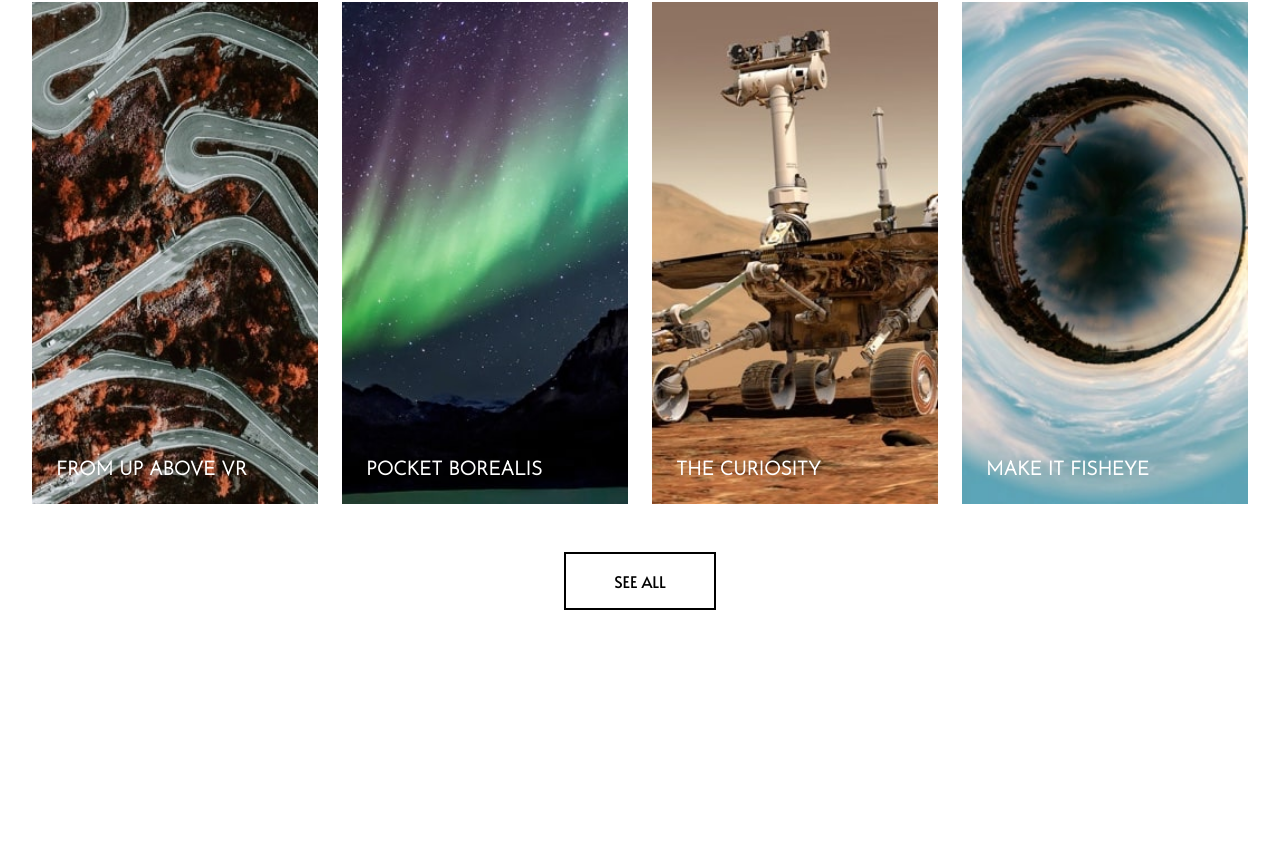
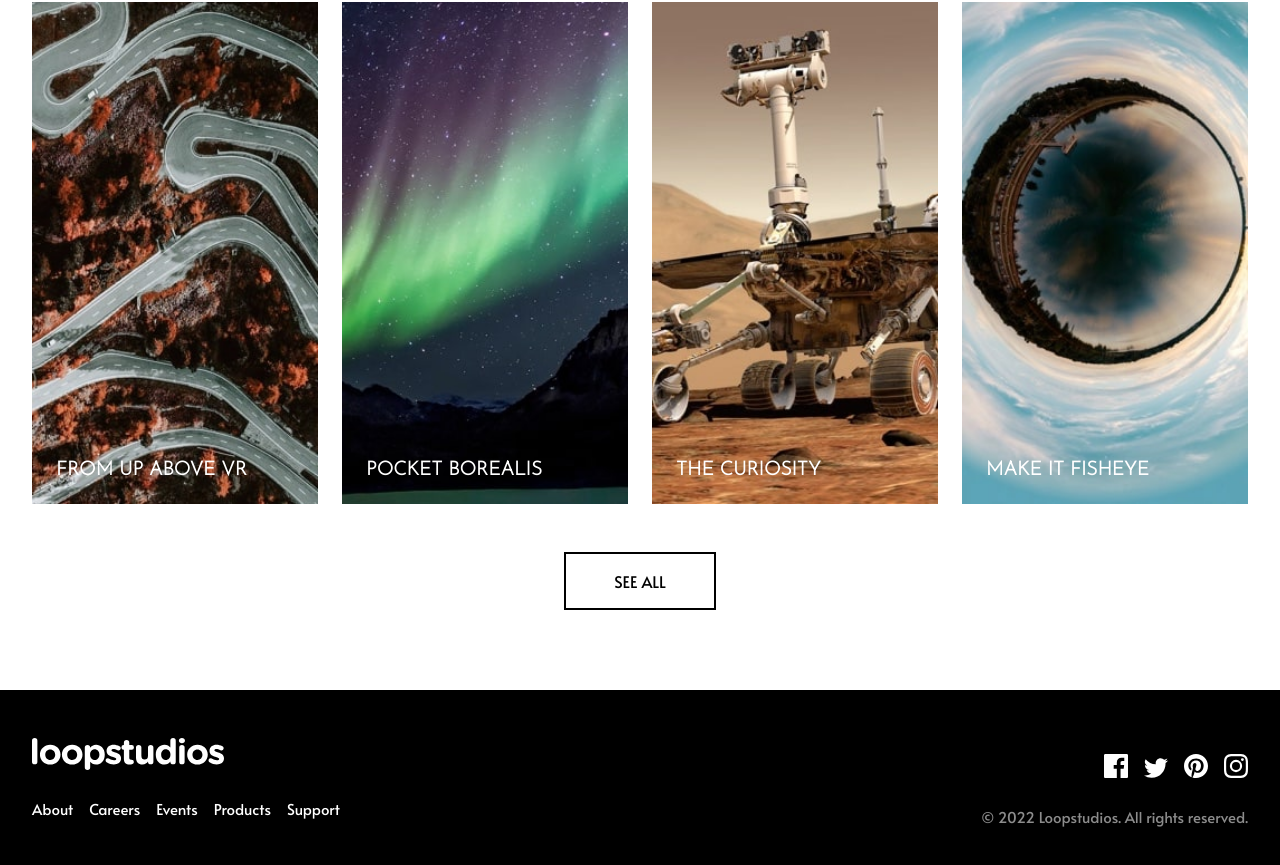
Before and after one commit to dselasea/loopstudios, a React (Create React App) app: page / in a window 1280 px wide. Shown: the part 2168-3033 px from the top of the page. Before the commit the page ends 2858 px from the top, so only its background shows below. Built offline with nearby package versions, Linux system fonts and the light colour scheme.

Commit message:
Style the footer component and added footer styles

```diff
--- a/src/App.js
+++ b/src/App.js
@@ -1,4 +1,5 @@
 import Creation from "./images/components/Creation/Creation";
+import Footer from "./images/components/Footer/Footer";
 import Gallery from "./images/components/Gallery/Gallery";
 import { Header } from "./images/components/Header/Header";
 import Leader from "./images/components/Leader/Leader";
@@ -10,6 +11,7 @@ function App() {
       <Leader />
       <Creation />
       <Gallery />
+      <Footer />
     </div>
   );
 }
--- /dev/null
+++ b/src/images/components/Footer/Footer.js
@@ -0,0 +1,37 @@
+import React from 'react'
+import styles from './Footer.module.css'
+import Logo from '../../../images/logo.svg'
+import Facebook from '../../../images/icon-facebook.svg'
+import Twitter from '../../../images/icon-twitter.svg'
+import Pinterest from '../../../images/icon-pinterest.svg'
+import Instagram from '../../../images/icon-instagram.svg'
+
+const Footer = () => {
+  return (
+    <div className={styles.footer}>
+        <div className={styles.container}>
+        <div className={styles.logo_links}>
+            <img src={Logo} alt="Loop Studios Footer Logo" />
+            <ul className={styles.menu}>
+                <li><a href="/">About</a></li>
+                <li><a href="/">Careers</a></li>
+                <li><a href="/">Events</a></li>
+                <li><a href="/">Products</a></li>
+                <li><a href="/">Support</a></li>
+            </ul>
+        </div>
+        <div className={styles.social_links}>
+            <div className={styles.social}>
+                <img src={Facebook} alt="Facebook Logo" />
+                <img src={Twitter} alt="Twitter Logo" />
+                <img src={Pinterest} alt="Pinterest Logo" />
+                <img src={Instagram} alt="Instagram Logo" />
+            </div>
+            <p>&copy; 2022 Loopstudios. All rights reserved.</p>
+        </div>
+    </div>
+    </div>
+  )
+}
+
+export default Footer
--- /dev/null
+++ b/src/images/components/Footer/Footer.module.css
@@ -0,0 +1,83 @@
+.footer {
+    background: #000;
+}
+
+.container {
+    width: 1440px;
+    max-width: 100%;
+    margin: 0 auto;
+    padding: 2rem;
+}
+
+.container .logo_links {
+    text-align: center;
+}
+
+.menu {
+    width: 100%;
+    display: flex;
+    flex-direction: column;
+    justify-content: center;
+    align-items: center;
+    text-align: center;
+    padding: 1rem 0;
+}
+
+.menu li {
+    list-style: none;
+    padding: .5rem 0;
+}
+
+.menu li a {
+    text-decoration: none;
+    color: #fff;
+    font-size: 400;
+}
+
+.social_links {
+    text-align: center;
+    padding: 1rem 0;
+}
+
+.logo_links {
+    padding: 1rem 0;
+}
+
+.social_links .social img {
+    padding: 1rem 0;
+    margin-left: 1rem;
+}
+
+.social_links p {
+    color: hsl(0, 0%, 55%);
+    padding: 0.5rem 0;
+}
+
+@media screen and (min-width: 768px){
+    .container {
+        display: grid;
+        grid-template-columns: repeat(2, 1fr);
+    }
+
+    .container .logo_links {
+        text-align: left;
+    }
+
+    .menu {
+        flex-direction: row;
+        text-align: left;
+        justify-content: flex-start;
+    }
+
+    .menu li {
+        padding-right: 1rem;
+    }
+
+    .social_links .social {
+        text-align: right;
+    }
+
+    .social_links p {
+        text-align: right;
+    }
+}
--- a/src/images/components/Gallery/Gallery.module.css
+++ b/src/images/components/Gallery/Gallery.module.css
@@ -15,6 +15,13 @@
     border: 2px solid #000;
     margin-top: 3rem;
     margin-bottom: 3rem;
+}
+
+.container .btn:hover {
+    color: #fff;
+    background:#000;
+    transition: all .3s;
+    cursor: pointer;
 }
 
 .gallery {
@@ -41,6 +48,7 @@
 .gallery div:hover::before {
     opacity: 0.5;
     transition: all .3s;
+    cursor: pointer;
 }
 
 
```
